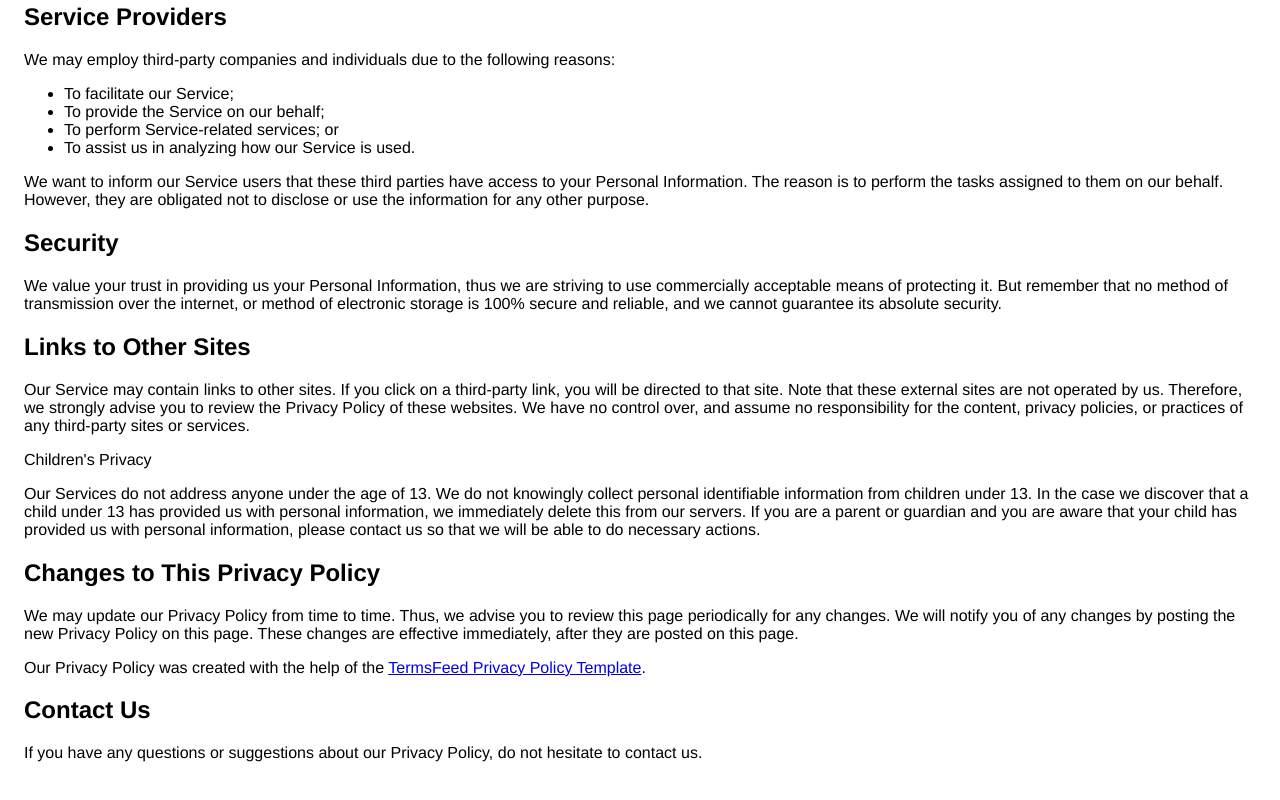
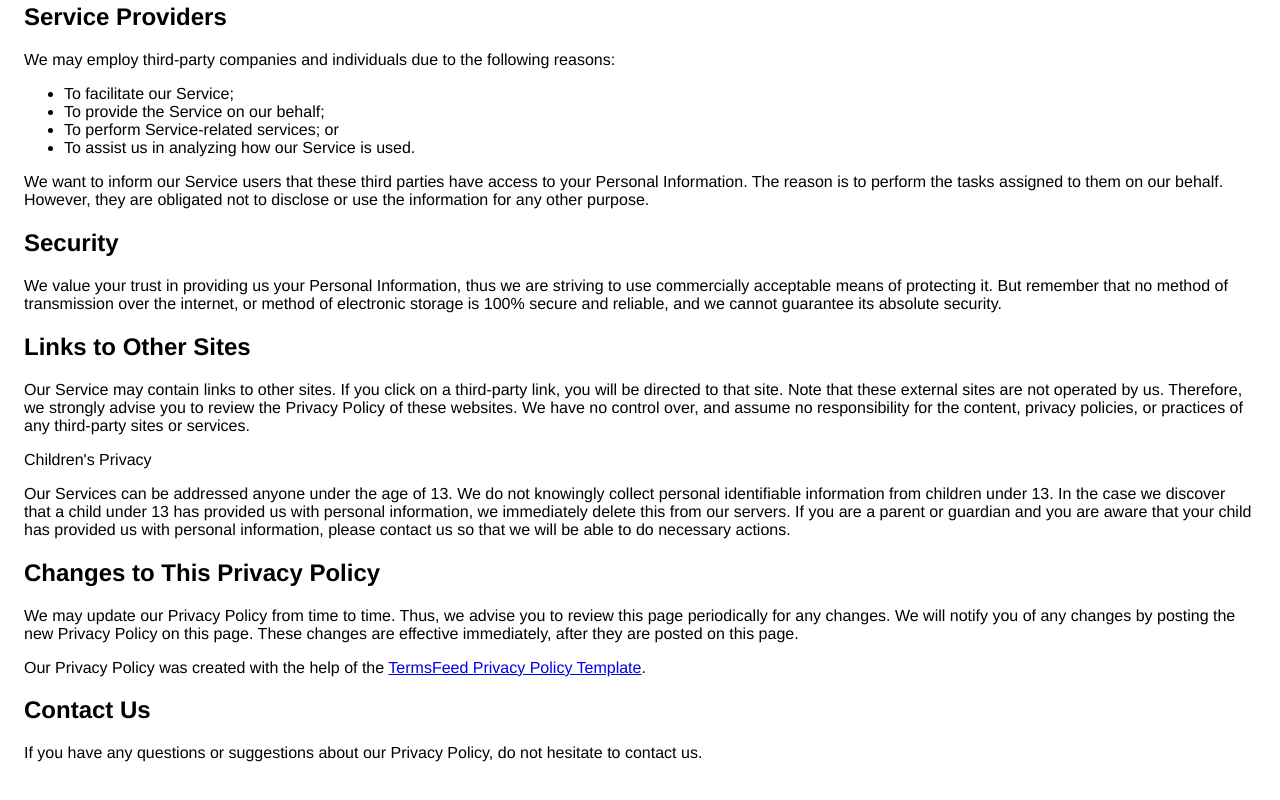
Before and after one commit to JSFarias/PlayTamTamPolicyPolitics, a plain HTML site: page index.html in a window 1280 px wide. Shown: the part 676-1476 px from the top of the page. Drawn offline with Linux system fonts and the light colour scheme.

Commit message:
Update index.html

```diff
--- a/index.html
+++ b/index.html
@@ -54,7 +54,7 @@
 
         <p>Children's Privacy</p>
 
-        <p>Our Services do not address anyone under the age of 13. We do not knowingly collect personal identifiable information from children under 13. In the case we discover that a child under 13 has provided us with personal information, we immediately delete this from our servers. If you are a parent or guardian and you are aware that your child has provided us with personal information, please contact us so that we will be able to do necessary actions.</p>
+        <p>Our Services can be addressed anyone under the age of 13. We do not knowingly collect personal identifiable information from children under 13. In the case we discover that a child under 13 has provided us with personal information, we immediately delete this from our servers. If you are a parent or guardian and you are aware that your child has provided us with personal information, please contact us so that we will be able to do necessary actions.</p>
 
         <h2>Changes to This Privacy Policy</h2>
 
```
